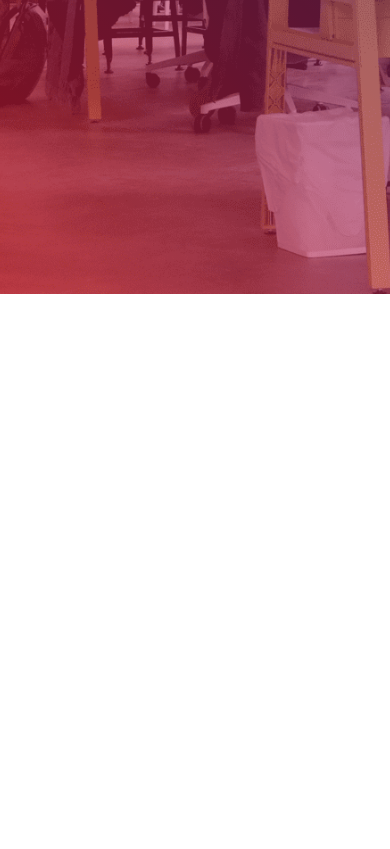
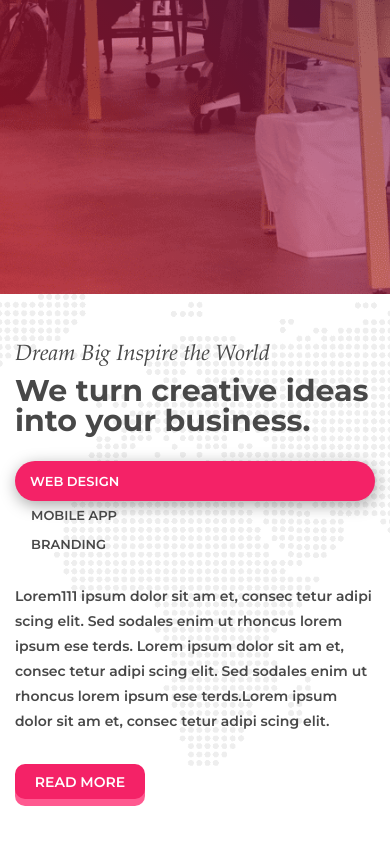
Before and after one commit to NeuroticOutsider/creative_agency, a plain HTML site: page index.html in a window 390 px wide. Shown: the part 550-1399 px from the top of the page. Before the commit the page ends 844 px from the top, so only its background shows below. Drawn offline with Linux system fonts and the light colour scheme.

Commit message:
Watch section done + adaptive

```diff
--- a/css/style.css
+++ b/css/style.css
@@ -4,7 +4,7 @@ body {
   color: #484848;
   font-size: 14px;
   line-height: 25px;
-  font-weight: 400;
+  font-weight: 600;
   position: relative; }
   body:after {
     content: "";
@@ -31,34 +31,72 @@ section {
   padding: 100px 0;
   background-size: cover;
   background-position: 50% 50%;
-  position: relative; }
+  position: relative;
+  background-repeat: no-repeat; }
 
 h1 {
   font-family: "Montserrat", sans-serif;
-  font-weight: 600;
+  font-weight: 700;
   font-size: 42px;
   line-height: 1;
   margin-bottom: 25px; }
 
 h2 {
-  font-family: "Montserrat", sans-serif;
-  font-weight: 600;
-  font-size: 38px;
-  line-height: 1;
-  margin-bottom: 30px; }
-
-h3 {
   font-family: "Palatino Linotype", serif;
   font-style: italic;
   font-size: 32px;
   line-height: 1;
   margin-bottom: 10px; }
 
-h5 {
+h3 {
   font-size: 17px;
   line-height: 27px;
   font-weight: 600; }
 
+h4 {
+  font-family: "Montserrat", sans-serif;
+  font-weight: 700;
+  font-size: 45px;
+  line-height: 1;
+  margin-bottom: 25px; }
+
+h5 {
+  font-family: "Palatino Linotype", serif;
+  font-style: italic;
+  font-size: 33px;
+  line-height: 1;
+  margin-bottom: 10px; }
+
+.button {
+  text-transform: uppercase;
+  line-height: 45px;
+  height: 45px;
+  min-width: 140px;
+  -webkit-box-shadow: 1px 4px 16px rgba(1, 2, 2, 0.35);
+  box-shadow: 1px 4px 16px rgba(1, 2, 2, 0.35);
+  color: #ffffff;
+  -webkit-transition: opacity 0.3s;
+  -o-transition: opacity 0.3s;
+  transition: opacity 0.3s;
+  padding: 0;
+  font-weight: 600;
+  cursor: pointer;
+  font-size: 12px; }
+  .button:hover {
+    opacity: 0.7; }
+
+@media (max-width: 767px) {
+  h5 {
+    font-size: 26px; }
+
+  h4 {
+    font-size: 34px; } }
+@media (max-width: 575px) {
+  h5 {
+    font-size: 22px; }
+
+  h4 {
+    font-size: 30px; } }
 .main-header {
   background-size: cover;
   background-position: 50% 50%;
@@ -69,29 +107,12 @@ h5 {
     margin-left: 6%;
     padding-bottom: 6%;
     color: #ffffff; }
-    .main-header__composition h1, .main-header__composition h5 {
+    .main-header__composition h1, .main-header__composition h3 {
       max-width: 550px;
       padding-right: 20px; }
   .main-header__buttons {
     margin-top: 40px;
     padding-left: 30px; }
-    .main-header__buttons .btn {
-      text-transform: uppercase;
-      line-height: 45px;
-      height: 45px;
-      min-width: 140px;
-      -webkit-box-shadow: 1px 4px 16px rgba(1, 2, 2, 0.35);
-      box-shadow: 1px 4px 16px rgba(1, 2, 2, 0.35);
-      color: #ffffff;
-      -webkit-transition: opacity 0.3s;
-      -o-transition: opacity 0.3s;
-      transition: opacity 0.3s;
-      padding: 0;
-      font-weight: 600;
-      cursor: pointer;
-      font-size: 12px; }
-      .main-header__buttons .btn:hover {
-        opacity: 0.7; }
   .main-header__our-story {
     background-color: #f42267;
     margin-right: 20px; }
@@ -103,15 +124,21 @@ h5 {
     position: absolute;
     right: 10%;
     bottom: 0;
-    width: 470px;
-    height: 435px; }
+    width: 33%;
+    padding-bottom: 30%; }
 
 @media (max-width: 1199px) {
   .main-header__top-man {
-    width: 38%;
-    padding-bottom: 35%;
+    width: 40%;
+    padding-bottom: 37%;
     height: auto;
     right: 4%; } }
+@media (max-width: 991px) {
+  .main-header__top-man {
+    width: 44%;
+    padding-bottom: 40%; }
+  .main-header__composition h3 {
+    max-width: 500px; } }
 @media (max-width: 767px) {
   .main-header__top-man {
     display: none; } }
@@ -121,9 +148,9 @@ h5 {
     max-width: 100%;
     padding-right: 30px;
     margin-bottom: 15px; }
+  .main-header__composition h2 {
+    font-size: 20px; }
   .main-header__composition h3 {
-    font-size: 20px; }
-  .main-header__composition h5 {
     max-width: 100%;
     font-size: 14px;
     line-height: 24px;
@@ -192,3 +219,75 @@ h5 {
       -webkit-transform: scale(1.3);
       -ms-transform: scale(1.3);
       transform: scale(1.3); } }
+.watch__tabs .nav-pills .nav-link {
+  text-transform: uppercase;
+  color: #484848;
+  font-size: 13px;
+  line-height: 1;
+  font-weight: 600;
+  padding: 0.5rem 2rem; }
+  .watch__tabs .nav-pills .nav-link.active {
+    color: #ffffff;
+    -webkit-box-shadow: 1px 4px 16px rgba(1, 2, 2, 0.35);
+    box-shadow: 1px 4px 16px rgba(1, 2, 2, 0.35);
+    background-color: #f42267;
+    height: 45px;
+    line-height: 45px;
+    padding: 0 30px; }
+.watch__tabs .nav-pills .nav-item {
+  display: -webkit-box;
+  display: -ms-flexbox;
+  display: flex;
+  -webkit-box-align: center;
+  -ms-flex-align: center;
+  align-items: center; }
+.watch__tabs .tab-content {
+  margin-top: 25px; }
+.watch__tab-text p {
+  margin: 0; }
+.watch__button {
+  margin-top: 55px;
+  -webkit-box-shadow: 0 10px 0 #ff5990;
+  box-shadow: 0 10px 0 #ff5990;
+  background-color: #f42267;
+  width: 150px;
+  height: 50px;
+  line-height: 50px;
+  font-size: 15px;
+  border-radius: 10px;
+  -webkit-transition: all 0.5s;
+  -o-transition: all 0.5s;
+  transition: all 0.5s; }
+  .watch__button:hover {
+    color: #ffffff;
+    opacity: 1;
+    -webkit-box-shadow: 0 5px 0 #ff266e;
+    box-shadow: 0 5px 0 #ff266e;
+    background-color: #d80b4e; }
+.watch__main-image {
+  text-align: right; }
+  .watch__main-image img {
+    max-width: 400px; }
+
+@media (max-width: 767px) {
+  .watch {
+    padding: 50px 0; } }
+@media (max-width: 575px) {
+  .watch__tabs .nav-pills .nav-item {
+    width: 100%; }
+    .watch__tabs .nav-pills .nav-item .nav-link {
+      padding: 0.5rem 1rem;
+      width: 100%; }
+      .watch__tabs .nav-pills .nav-item .nav-link.active {
+        height: 40px;
+        line-height: 40px;
+        padding: 0 15px; }
+  .watch__button {
+    margin-top: 30px;
+    width: 130px;
+    height: 35px;
+    min-width: 130px;
+    line-height: 35px;
+    -webkit-box-shadow: 0 7px 0 #ff5990;
+    box-shadow: 0 7px 0 #ff5990;
+    font-size: 14px; } }
--- a/index.html
+++ b/index.html
@@ -6,7 +6,7 @@
     <meta charset="utf-8">
 		<meta name="viewport" content="width=device-width, initial-scale=1, shrink-to-fit=no">
 
-		<link href="https://fonts.googleapis.com/css?family=Montserrat:400,600|Poppins:600&display=swap&subset=cyrillic" rel="stylesheet">
+		<link href="https://fonts.googleapis.com/css?family=Montserrat:400,600,700|Poppins:600&display=swap&subset=cyrillic" rel="stylesheet">
 		<link rel="stylesheet" href="bootstrap/css/bootstrap.min.css">
 		<link rel="stylesheet" href="css/style.css">
 		<link rel="stylesheet" href="https://stackpath.bootstrapcdn.com/font-awesome/4.7.0/css/font-awesome.min.css">
@@ -53,18 +53,89 @@
 			</nav>
 
 			<div class="main-header__composition">
-				<h3>We are best and creative agency</h3>
+				<h2>We are best and creative agency</h2>
 				<h1>We	turn creative ideas into your business.</h1>
-				<h5>Lorem ipsum dolor sit am et, consec tetur adipi scing elit. Sed sodales enim ut rhoncus lorem ipsum ese terds.</h5>
+				<h3>Lorem ipsum dolor sit am et, consec tetur adipi scing elit. Sed sodales enim ut rhoncus lorem ipsum ese terds.</h3>
 				<div class="main-header__buttons">
-					<a href="#" class="btn rounded-pill main-header__our-story">Our Story</a>
-					<a href="#" class="btn rounded-pill main-header__read-more">Read More</a>
+					<a href="#" class="btn rounded-pill button main-header__our-story">Our Story</a>
+					<a href="#" class="btn rounded-pill button main-header__read-more">Read More</a>
 				</div>
 			</div>
 
 			<div class="main-header__top-man" style="background-image: url('img/other/man_1.png');"></div>
 
 		</header>
+
+		<main class="main">
+
+			<section class="watch" style="background-image: url('img/bg/bg_map.png');">
+				<div class="container">
+					<div class="row">
+						<div class="col-lg-6">
+							<h5>Dream Big Inspire the World</h5>
+							<h4>We	turn creative ideas into your business.</h4>
+
+							<div class="watch__tabs">
+								<ul class="nav nav-pills" id="myTab" role="tablist">
+									<li class="nav-item">
+										<a class="nav-link rounded-pill active" id="web-design-tab" data-toggle="tab" href="#web-design" role="tab" aria-controls="web-design" aria-selected="true">Web design</a>
+									</li>
+									<li class="nav-item">
+										<a class="nav-link rounded-pill" id="mobile-app-tab" data-toggle="tab" href="#mobile-app" role="tab" aria-controls="mobile-app" aria-selected="false">Mobile App</a>
+									</li>
+									<li class="nav-item">
+										<a class="nav-link rounded-pill" id="branding-tab" data-toggle="tab" href="#branding" role="tab" aria-controls="branding" aria-selected="false">Branding</a>
+									</li>
+								</ul>
+
+								<div class="tab-content" id="myTabContent">
+									<div class="tab-pane fade show active" id="web-design" role="tabpanel" aria-labelledby="web-design-tab">
+										<div class="watch__tab-text">
+											<p>
+													Lorem111 ipsum dolor sit am et, consec tetur adipi scing elit.
+													Sed sodales enim ut rhoncus lorem ipsum ese terds. Lorem ipsum dolor sit am et,
+													consec tetur adipi scing elit. Sed sodales enim ut rhoncus lorem ipsum ese terds.Lorem
+													ipsum dolor sit am et, consec tetur adipi scing elit.
+											</p>
+										</div>
+										<a href="#" class="btn button watch__button">Read more</a>
+									</div>
+									<div class="tab-pane fade" id="mobile-app" role="tabpanel" aria-labelledby="mobile-app-tab">
+										<div class="watch__tab-text">
+											<p>
+													Lorem222 ipsum dolor sit am et, consec tetur adipi scing elit.
+													Sed sodales enim ut rhoncus lorem ipsum ese terds. Lorem ipsum dolor sit am et,
+													consec tetur adipi scing elit.
+											</p>
+										</div>
+										<a href="#" class="btn button watch__button">Read more</a>
+									</div>
+									<div class="tab-pane fade" id="branding" role="tabpanel" aria-labelledby="branding-tab">
+										<div class="watch__tab-text">
+											<p>
+													Sed sodales enim ut rhoncus lorem ipsum ese terds.Lorem
+													ipsum dolor sit am et, consec tetur adipi scing elit.
+													Lorem333 ipsum dolor sit am et, consec tetur adipi scing elit.
+													Sed sodales enim ut rhoncus lorem ipsum ese terds. Lorem ipsum dolor sit am et,
+													consec tetur adipi scing elit. Sed sodales enim ut rhoncus lorem ipsum ese terds.Lorem
+													ipsum dolor sit am et, consec tetur adipi scing elit.
+											</p>
+										</div>
+										<a href="#" class="btn button watch__button">Read more</a>
+									</div>
+								</div>
+							</div>
+						</div>
+
+						<div class="col-lg-6 d-none d-lg-block watch__main-image">
+							<img src="img/other/watch.png" alt="watch">
+						</div>
+
+					</div>
+				</div>
+			</section>
+
+		</main>
 
     <script src="js/jquery-slim.min.js"></script>
     <script src="js/popper.min.js"></script>
```
